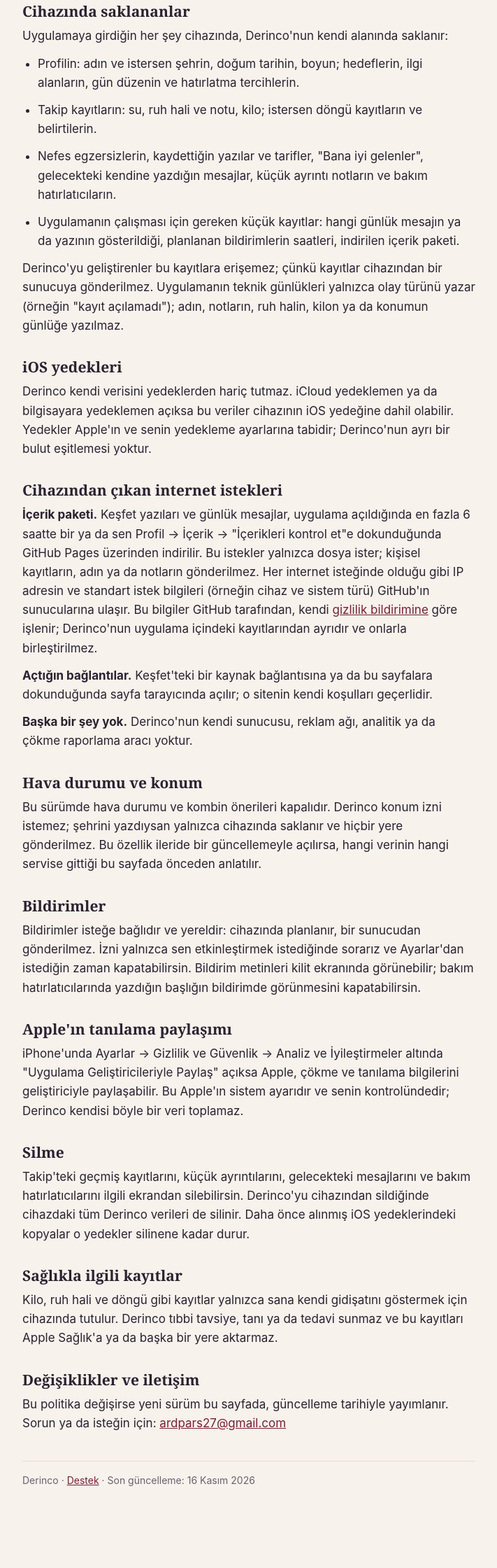
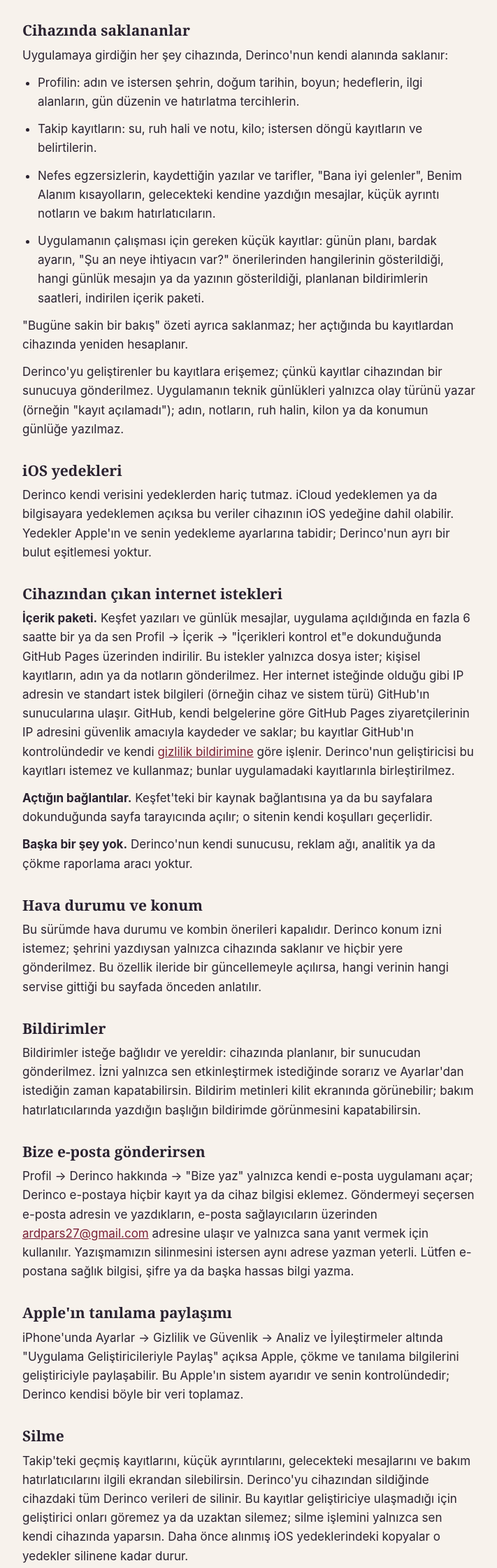
Before and after one commit to ardadnc27-del/companion-content, a plain HTML site: page derinco/gizlilik/index.html in a window 1280 px wide. Shown: the part 521-2761 px from the top of the page at 70% size, without its empty margins (284-995 px from the left). Before the commit the page ends 2704 px from the top, so only its background shows below. Drawn offline with Linux system fonts and the light colour scheme.

Commit message:
Update Derinco privacy page (data flow, developer, email)

```diff
--- a/derinco/gizlilik/index.html
+++ b/derinco/gizlilik/index.html
@@ -32,7 +32,7 @@ footer{margin-top:40px;padding-top:16px;border-top:1px solid var(--line);font-si
 <header><div><div class="name">Derinco</div><div class="line">Günlerine küçük bir alan.</div></div></header>
 
 <h1>Gizlilik politikası</h1>
-<p class="lead">Son güncelleme: 16 Kasım 2026. Bu politika iPhone ve iPad için Derinco uygulamasının (sürüm 1.0) gerçekte ne yaptığını anlatır.</p>
+<p class="lead">Son güncelleme: 16 Kasım 2026. Bu politika iPhone ve iPad için Derinco uygulamasının (sürüm 1.0) gerçekte ne yaptığını anlatır. Derinco, bireysel geliştirici Arda Dinç tarafından geliştirilir ve yayımlanır.</p>
 
 <div class="card">
 <p><strong>Kısaca</strong></p>
@@ -49,16 +49,17 @@ footer{margin-top:40px;padding-top:16px;border-top:1px solid var(--line);font-si
 <ul>
 <li>Profilin: adın ve istersen şehrin, doğum tarihin, boyun; hedeflerin, ilgi alanların, gün düzenin ve hatırlatma tercihlerin.</li>
 <li>Takip kayıtların: su, ruh hali ve notu, kilo; istersen döngü kayıtların ve belirtilerin.</li>
-<li>Nefes egzersizlerin, kaydettiğin yazılar ve tarifler, "Bana iyi gelenler", gelecekteki kendine yazdığın mesajlar, küçük ayrıntı notların ve bakım hatırlatıcıların.</li>
-<li>Uygulamanın çalışması için gereken küçük kayıtlar: hangi günlük mesajın ya da yazının gösterildiği, planlanan bildirimlerin saatleri, indirilen içerik paketi.</li>
+<li>Nefes egzersizlerin, kaydettiğin yazılar ve tarifler, "Bana iyi gelenler", Benim Alanım kısayolların, gelecekteki kendine yazdığın mesajlar, küçük ayrıntı notların ve bakım hatırlatıcıların.</li>
+<li>Uygulamanın çalışması için gereken küçük kayıtlar: günün planı, bardak ayarın, "Şu an neye ihtiyacın var?" önerilerinden hangilerinin gösterildiği, hangi günlük mesajın ya da yazının gösterildiği, planlanan bildirimlerin saatleri, indirilen içerik paketi.</li>
 </ul>
+<p>"Bugüne sakin bir bakış" özeti ayrıca saklanmaz; her açtığında bu kayıtlardan cihazında yeniden hesaplanır.</p>
 <p>Derinco'yu geliştirenler bu kayıtlara erişemez; çünkü kayıtlar cihazından bir sunucuya gönderilmez. Uygulamanın teknik günlükleri yalnızca olay türünü yazar (örneğin "kayıt açılamadı"); adın, notların, ruh halin, kilon ya da konumun günlüğe yazılmaz.</p>
 
 <h2>iOS yedekleri</h2>
 <p>Derinco kendi verisini yedeklerden hariç tutmaz. iCloud yedeklemen ya da bilgisayara yedeklemen açıksa bu veriler cihazının iOS yedeğine dahil olabilir. Yedekler Apple'ın ve senin yedekleme ayarlarına tabidir; Derinco'nun ayrı bir bulut eşitlemesi yoktur.</p>
 
 <h2>Cihazından çıkan internet istekleri</h2>
-<p><strong>İçerik paketi.</strong> Keşfet yazıları ve günlük mesajlar, uygulama açıldığında en fazla 6 saatte bir ya da sen Profil → İçerik → "İçerikleri kontrol et"e dokunduğunda GitHub Pages üzerinden indirilir. Bu istekler yalnızca dosya ister; kişisel kayıtların, adın ya da notların gönderilmez. Her internet isteğinde olduğu gibi IP adresin ve standart istek bilgileri (örneğin cihaz ve sistem türü) GitHub'ın sunucularına ulaşır. Bu bilgiler GitHub tarafından, kendi <a href="https://docs.github.com/en/site-policy/privacy-policies/github-general-privacy-statement">gizlilik bildirimine</a> göre işlenir; Derinco'nun uygulama içindeki kayıtlarından ayrıdır ve onlarla birleştirilmez.</p>
+<p><strong>İçerik paketi.</strong> Keşfet yazıları ve günlük mesajlar, uygulama açıldığında en fazla 6 saatte bir ya da sen Profil → İçerik → "İçerikleri kontrol et"e dokunduğunda GitHub Pages üzerinden indirilir. Bu istekler yalnızca dosya ister; kişisel kayıtların, adın ya da notların gönderilmez. Her internet isteğinde olduğu gibi IP adresin ve standart istek bilgileri (örneğin cihaz ve sistem türü) GitHub'ın sunucularına ulaşır. GitHub, kendi belgelerine göre GitHub Pages ziyaretçilerinin IP adresini güvenlik amacıyla kaydeder ve saklar; bu kayıtlar GitHub'ın kontrolündedir ve kendi <a href="https://docs.github.com/en/site-policy/privacy-policies/github-general-privacy-statement">gizlilik bildirimine</a> göre işlenir. Derinco'nun geliştiricisi bu kayıtları istemez ve kullanmaz; bunlar uygulamadaki kayıtlarınla birleştirilmez.</p>
 <p><strong>Açtığın bağlantılar.</strong> Keşfet'teki bir kaynak bağlantısına ya da bu sayfalara dokunduğunda sayfa tarayıcında açılır; o sitenin kendi koşulları geçerlidir.</p>
 <p><strong>Başka bir şey yok.</strong> Derinco'nun kendi sunucusu, reklam ağı, analitik ya da çökme raporlama aracı yoktur.</p>
 
@@ -68,19 +69,22 @@ footer{margin-top:40px;padding-top:16px;border-top:1px solid var(--line);font-si
 <h2>Bildirimler</h2>
 <p>Bildirimler isteğe bağlıdır ve yereldir: cihazında planlanır, bir sunucudan gönderilmez. İzni yalnızca sen etkinleştirmek istediğinde sorarız ve Ayarlar'dan istediğin zaman kapatabilirsin. Bildirim metinleri kilit ekranında görünebilir; bakım hatırlatıcılarında yazdığın başlığın bildirimde görünmesini kapatabilirsin.</p>
 
+<h2>Bize e-posta gönderirsen</h2>
+<p>Profil → Derinco hakkında → "Bize yaz" yalnızca kendi e-posta uygulamanı açar; Derinco e-postaya hiçbir kayıt ya da cihaz bilgisi eklemez. Göndermeyi seçersen e-posta adresin ve yazdıkların, e-posta sağlayıcıların üzerinden <a href="mailto:ardpars27@gmail.com">ardpars27@gmail.com</a> adresine ulaşır ve yalnızca sana yanıt vermek için kullanılır. Yazışmamızın silinmesini istersen aynı adrese yazman yeterli. Lütfen e-postana sağlık bilgisi, şifre ya da başka hassas bilgi yazma.</p>
+
 <h2>Apple'ın tanılama paylaşımı</h2>
 <p>iPhone'unda Ayarlar → Gizlilik ve Güvenlik → Analiz ve İyileştirmeler altında "Uygulama Geliştiricileriyle Paylaş" açıksa Apple, çökme ve tanılama bilgilerini geliştiriciyle paylaşabilir. Bu Apple'ın sistem ayarıdır ve senin kontrolündedir; Derinco kendisi böyle bir veri toplamaz.</p>
 
 <h2>Silme</h2>
-<p>Takip'teki geçmiş kayıtlarını, küçük ayrıntılarını, gelecekteki mesajlarını ve bakım hatırlatıcılarını ilgili ekrandan silebilirsin. Derinco'yu cihazından sildiğinde cihazdaki tüm Derinco verileri de silinir. Daha önce alınmış iOS yedeklerindeki kopyalar o yedekler silinene kadar durur.</p>
+<p>Takip'teki geçmiş kayıtlarını, küçük ayrıntılarını, gelecekteki mesajlarını ve bakım hatırlatıcılarını ilgili ekrandan silebilirsin. Derinco'yu cihazından sildiğinde cihazdaki tüm Derinco verileri de silinir. Bu kayıtlar geliştiriciye ulaşmadığı için geliştirici onları göremez ya da uzaktan silemez; silme işlemini yalnızca sen kendi cihazında yaparsın. Daha önce alınmış iOS yedeklerindeki kopyalar o yedekler silinene kadar durur.</p>
 
 <h2>Sağlıkla ilgili kayıtlar</h2>
 <p>Kilo, ruh hali ve döngü gibi kayıtlar yalnızca sana kendi gidişatını göstermek için cihazında tutulur. Derinco tıbbi tavsiye, tanı ya da tedavi sunmaz ve bu kayıtları Apple Sağlık'a ya da başka bir yere aktarmaz.</p>
 
 <h2>Değişiklikler ve iletişim</h2>
-<p>Bu politika değişirse yeni sürüm bu sayfada, güncelleme tarihiyle yayımlanır. Sorun ya da isteğin için: <a href="mailto:ardpars27@gmail.com">ardpars27@gmail.com</a></p>
+<p>Bu politika değişirse yeni sürüm bu sayfada, güncelleme tarihiyle yayımlanır. Bu politikadan sorumlu kişi bireysel geliştirici Arda Dinç'tir. Sorun ya da isteğin için: <a href="mailto:ardpars27@gmail.com">ardpars27@gmail.com</a></p>
 
-<footer>Derinco · <a href="../destek/">Destek</a> · Son güncelleme: 16 Kasım 2026</footer>
+<footer>© 2026 Arda Dinç · Derinco · <a href="../destek/">Destek</a> · Son güncelleme: 16 Kasım 2026</footer>
 </main>
 </body>
 </html>
```
